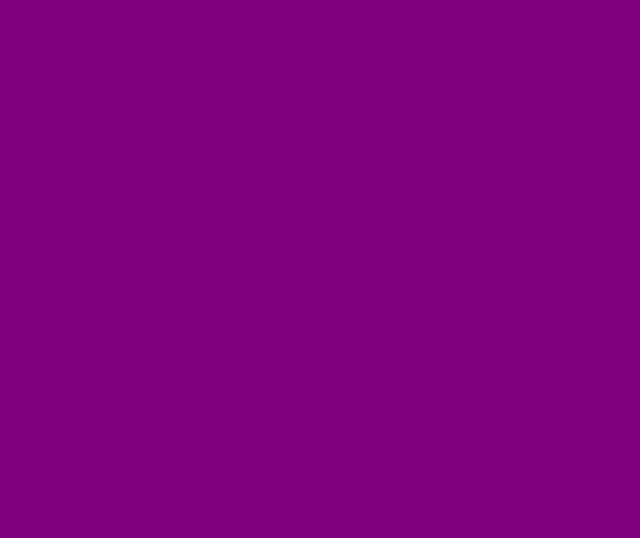
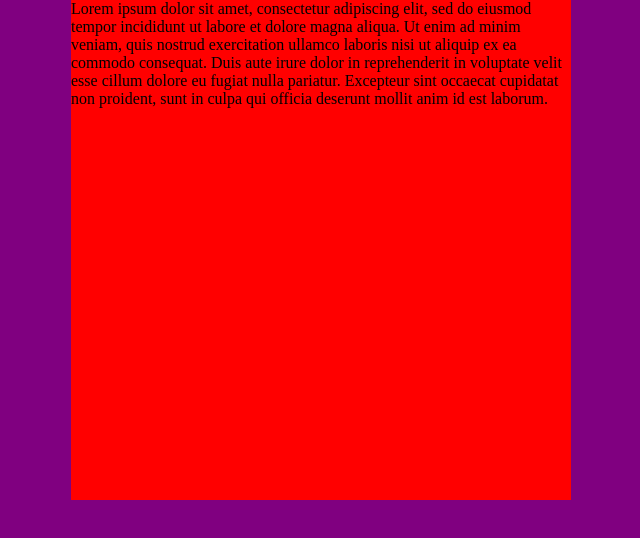
Before and after one commit to cristianoso19/definitivoHTML, a plain HTML site: page ClaseMinMax/index.html in a window 1280 px wide. Shown: the whole page, without its empty margins (319-959 px from the left). Drawn offline with Linux system fonts and the light colour scheme.

Commit message:
Clase min max

```diff
--- a/ClaseMinMax/index.html
+++ b/ClaseMinMax/index.html
@@ -8,7 +8,11 @@
    </head>
    <body>
       <main>
-         <section></section>
+         <section>
+            <p>
+               Lorem ipsum dolor sit amet, consectetur adipiscing elit, sed do eiusmod tempor incididunt ut labore et dolore magna aliqua. Ut enim ad minim veniam, quis nostrud exercitation ullamco laboris nisi ut aliquip ex ea commodo consequat. Duis aute irure dolor in reprehenderit in voluptate velit esse cillum dolore eu fugiat nulla pariatur. Excepteur sint occaecat cupidatat non proident, sunt in culpa qui officia deserunt mollit anim id est laborum.
+            </p>
+         </section>
       </main>
    </body>
 </html>
--- a/ClaseMinMax/style.css
+++ b/ClaseMinMax/style.css
@@ -12,3 +12,15 @@ main {
    height: 100vh;
    background-color: purple;
 }
+/*Min y max en width se debe tener un*/
+/*width base, y con min y max delimitamos*/
+/*en el heigth no es necesario una base*/
+/*ya que podria generar un overflow*/
+section {
+   width: 80%;
+   min-width: 320px;
+   max-width: 500px;
+   min-height: 500px;
+   margin: 0 auto;
+   background-color: red;
+}
```
